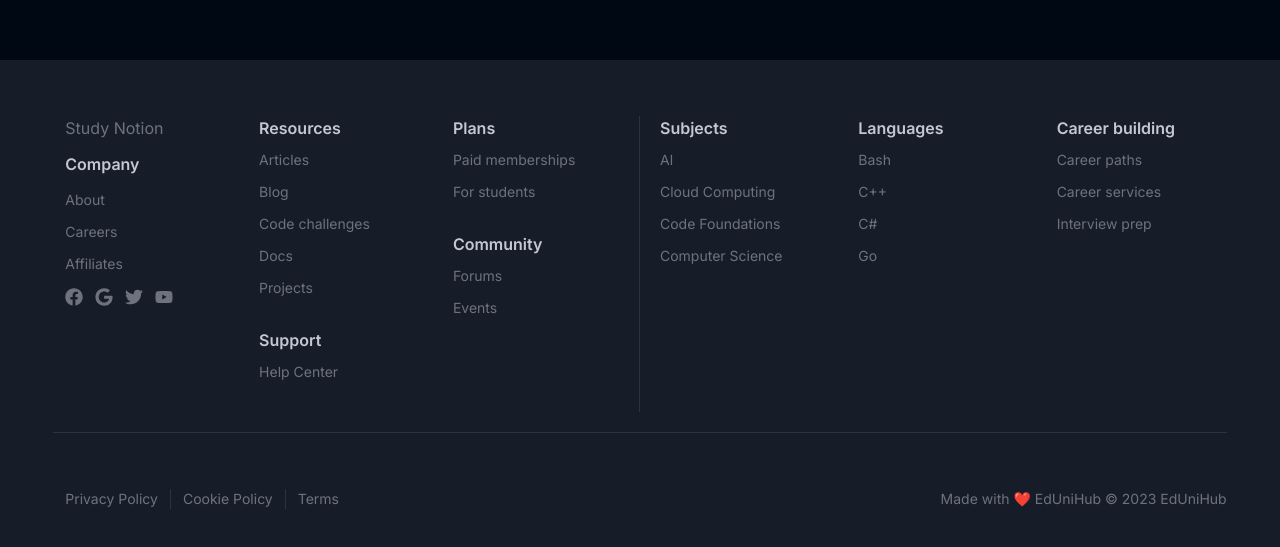
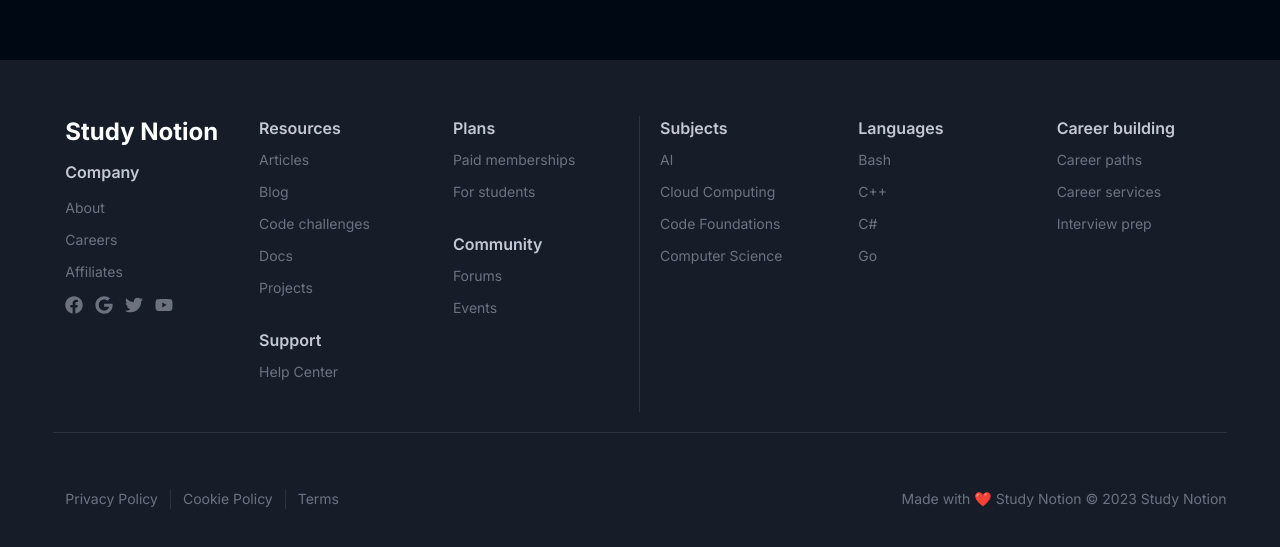
Before and after one commit to rajneeshrana0/EdHubLive, a React (Create React App) app: page / in a window 1280 px wide. Shown: the part 5129-5676 px from the top of the page. Built offline with nearby package versions, Linux system fonts and the light colour scheme; no server answers; a web font is replaced by a local one.

Commit message:
Update Footer.jsx

```diff
--- a/src/components/Common/Footer.jsx
+++ b/src/components/Common/Footer.jsx
@@ -29,9 +29,7 @@
           {/* Section 1 */}
           <div className="lg:w-[50%] flex flex-wrap flex-row justify-between lg:border-r lg:border-richblack-700 pl-3 lg:pr-5 gap-3">
             <div className="w-[30%] flex flex-col gap-3 lg:w-[30%] mb-7 lg:pl-0">
-{/*               <img src={Logo} alt="" className="object-contain" />
-*/}
-              Study Notion
+              <p className="text-white font-bold text-2xl">Study Notion</p>
               <h1 className="text-richblack-50 font-semibold text-[16px]">
                 Company
               </h1>
@@ -172,7 +170,7 @@
             })}
           </div>
 
-          <div className="text-center">Made with ❤️ EdUniHub © 2023 EdUniHub</div>
+          <div className="text-center">Made with ❤️ Study Notion © 2023 Study Notion</div>
         </div>
       </div>
     </div>
```
